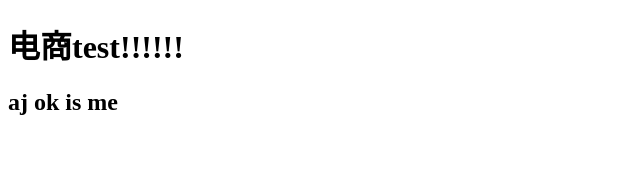
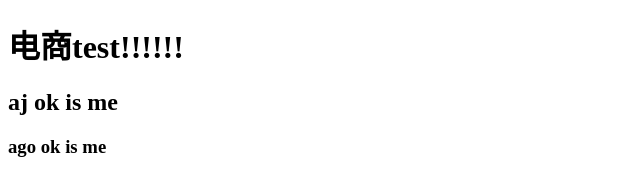
Before and after one commit to ukwuhanyu/shop-test, a plain HTML site: page index.html in a window 1280 px wide. Shown: the whole page, without its empty margins (0-640 px from the left). Drawn offline with Linux system fonts and the light colour scheme.

Commit message:
change2 index

```diff
--- a/index.html
+++ b/index.html
@@ -9,5 +9,6 @@
 <body>
   <h1>电商test!!!!!!</h1>
   <h2>aj ok is me</h2>
+  <h3>ago ok is me</h3>
 </body>
 </html>
```
